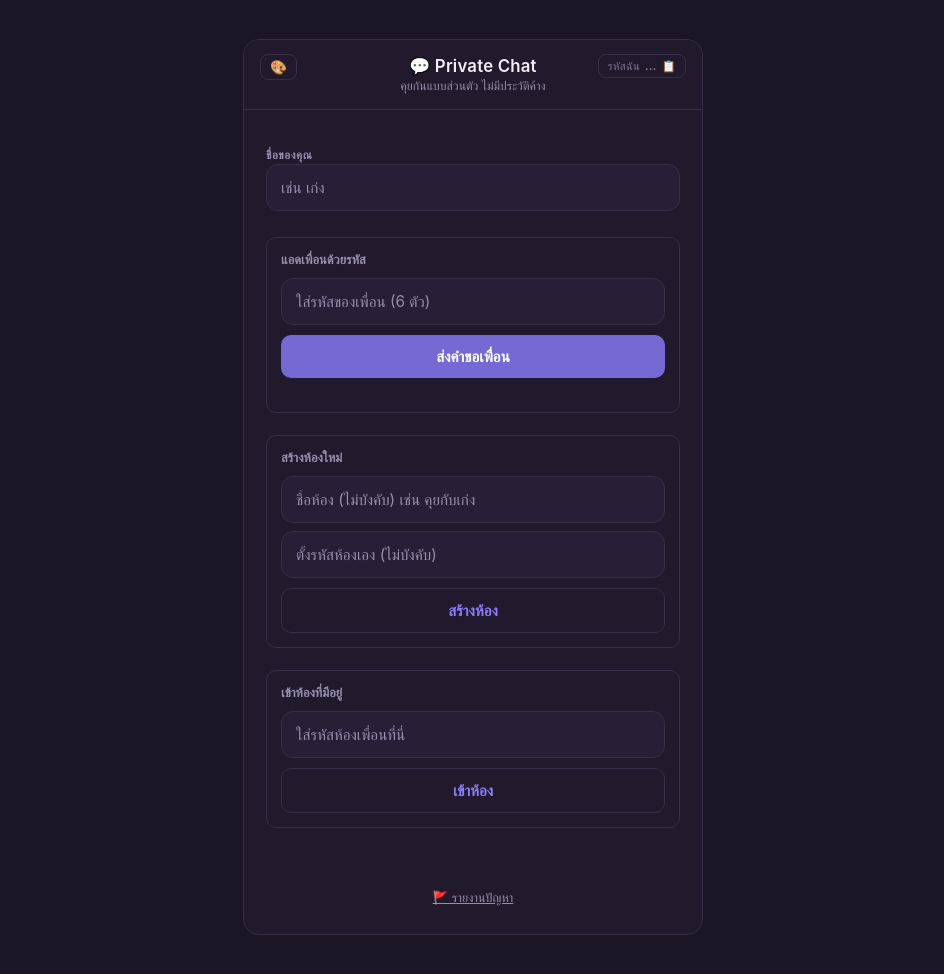
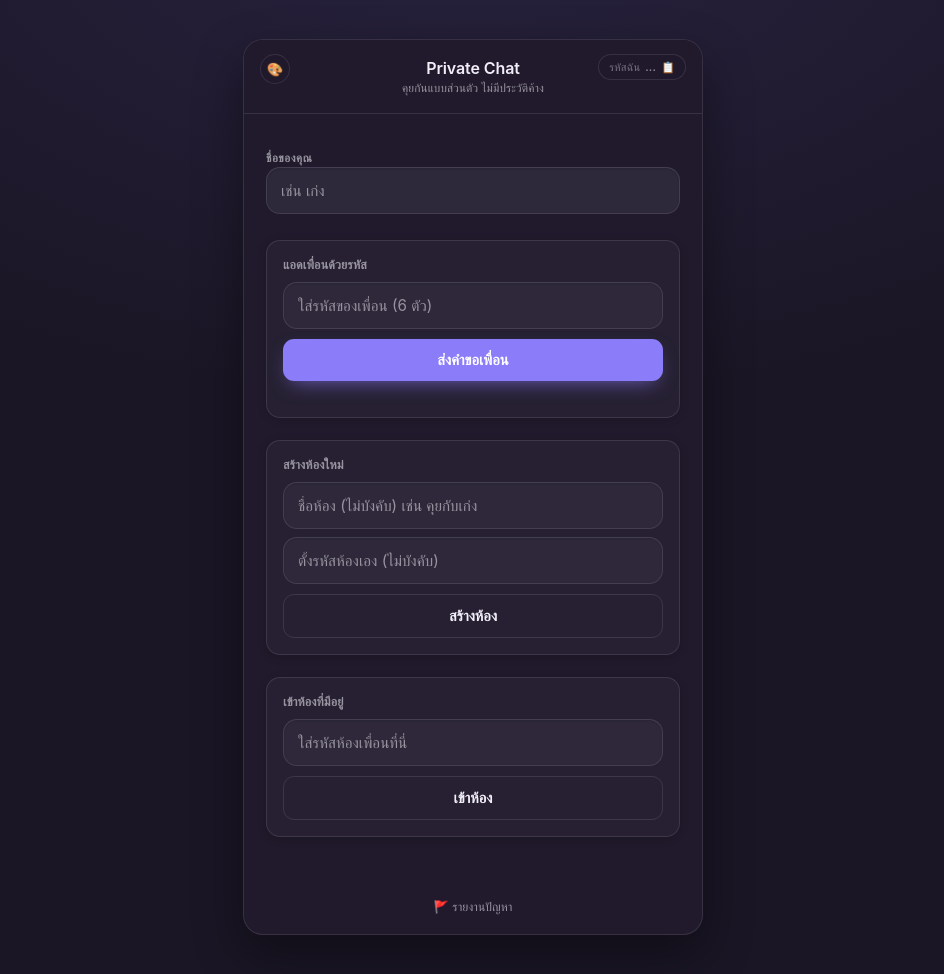
Before and after one commit to Nichan-dev/Private-App, a Flask app: page / in a window 1280 px wide. Shown: the whole page, without its empty margins (167-1111 px from the left). Run offline with Flask 3, Linux system fonts and the light colour scheme; some libraries are stand-ins or nearby versions.

Commit message:
Redesign UI toward a calmer, more premium look across all pages
Replaces flat solid borders with translucent ones derived from the
text color (color-mix), swaps hard card/button borders for subtle
elevation shadows, adds a colored glow shadow on primary buttons
driven by the theme's primary color, and applies glassmorphism
(backdrop-blur) to popup overlays. Drops decorative emoji from page
<h1> titles across all 4 templates while keeping functional
icon-emoji on buttons (copy, report, etc).

Also fixes two theme-consistency bugs found along the way: the room
code pill had a hardcoded rgba(139,124,249,...) that never followed
the admin's chosen primary color, and the friend-chat bubble/field
colors were fixed hexes instead of being derived from --card like the
rest of the palette. Added theme.primary_rgb (computed server-side)
so CSS can build colored shadows from any admin-chosen primary color.

```diff
--- a/app.py
+++ b/app.py
@@ -89,9 +89,17 @@ def darken_hex(hex_color, factor=0.15):
     return f"#{r:02x}{g:02x}{b:02x}"
 
 
+def hex_to_rgb_str(hex_color):
+    r = int(hex_color[1:3], 16)
+    g = int(hex_color[3:5], 16)
+    b = int(hex_color[5:7], 16)
+    return f"{r}, {g}, {b}"
+
+
 def theme_context():
     ctx = dict(theme_settings)
     ctx["primary_dark"] = darken_hex(theme_settings["primary"])
+    ctx["primary_rgb"] = hex_to_rgb_str(theme_settings["primary"])
     return ctx
 
 
--- a/templates/index.html
+++ b/templates/index.html
@@ -9,17 +9,22 @@
 
   :root {
     --primary: {{ theme.primary }};
+    --primary-rgb: {{ theme.primary_rgb }};
     --primary-dark: {{ theme.primary_dark }};
     --bg-top: {{ theme.bg_top }};
-    --bg-bottom: #170f1a;
     --card: {{ theme.card }};
     --text: {{ theme.text }};
-    --muted: #948fac;
-    --border: #362f47;
-    --bubble-them: #2b2438;
+    --muted: color-mix(in srgb, var(--text) 58%, var(--bg-top));
+    --border: color-mix(in srgb, var(--text) 11%, transparent);
+    --bubble-them: color-mix(in srgb, var(--card) 90%, var(--text) 10%);
     --danger: #ff6b81;
-    --field-bg: #271f36;
-    --field-bg-focus: #322947;
+    --field-bg: color-mix(in srgb, var(--card) 88%, var(--text) 7%);
+    --field-bg-focus: color-mix(in srgb, var(--card) 80%, var(--text) 12%);
+    --shadow-sm: 0 2px 10px rgba(0, 0, 0, 0.16);
+    --shadow-md: 0 20px 48px rgba(0, 0, 0, 0.38);
+    --radius-lg: 20px;
+    --radius-md: 14px;
+    --radius-sm: 11px;
   }
 
   html, body {
@@ -30,11 +35,14 @@
     font-family: {{ theme.font | safe }}, -apple-system, BlinkMacSystemFont, "Segoe UI", Roboto, sans-serif;
     margin: 0;
     color: var(--text);
-    background: var(--bg-top);
+    background:
+      radial-gradient(ellipse 900px 500px at 50% -10%, color-mix(in srgb, var(--bg-top) 88%, var(--primary) 12%), transparent),
+      var(--bg-top);
     display: flex;
     align-items: center;
     justify-content: center;
     padding: 0;
+    -webkit-font-smoothing: antialiased;
   }
 
   #app {
@@ -47,33 +55,35 @@
     display: flex;
     flex-direction: column;
     overflow: hidden;
+    letter-spacing: 0.1px;
   }
 
   @media (min-width: 480px) {
     body { padding: 24px; }
-    #app { height: 92vh; border-radius: 16px; border: 1px solid var(--border); }
+    #app { height: 92vh; border-radius: var(--radius-lg); border: 1px solid var(--border); box-shadow: var(--shadow-md); }
   }
 
   /* ---------- Header ---------- */
   .top-bar {
     position: relative;
     flex-shrink: 0;
-    padding: 16px 20px;
+    padding: 18px 20px;
     background: var(--card);
-    border-bottom: 1px solid var(--border);
+    box-shadow: 0 1px 0 var(--border);
     color: var(--text);
     text-align: center;
   }
   .top-bar h1 {
     margin: 0;
-    font-size: 1.05rem;
+    font-size: 1rem;
     font-weight: 600;
-    letter-spacing: 0.2px;
+    letter-spacing: -0.1px;
   }
   .top-bar .sub {
-    margin-top: 2px;
-    font-size: 0.76rem;
+    margin-top: 3px;
+    font-size: 0.73rem;
     color: var(--muted);
+    letter-spacing: 0.1px;
   }
   #my-code-badge {
     position: absolute;
@@ -82,34 +92,42 @@
     display: inline-flex;
     align-items: center;
     gap: 5px;
-    background: transparent;
+    background: color-mix(in srgb, var(--card) 60%, transparent);
     color: var(--muted);
     border: 1px solid var(--border);
-    padding: 4px 9px;
-    border-radius: 8px;
-    font-size: 0.7rem;
+    padding: 5px 10px;
+    border-radius: 999px;
+    font-size: 0.68rem;
     font-weight: 600;
-    letter-spacing: 0.3px;
+    letter-spacing: 0.2px;
     cursor: pointer;
     font-family: inherit;
+    transition: color 0.15s, border-color 0.15s;
   }
   #my-code-badge:active { transform: scale(0.95); }
-  #my-code-badge .hint { font-weight: 400; opacity: 0.8; }
+  #my-code-badge:hover { color: var(--text); border-color: color-mix(in srgb, var(--text) 22%, transparent); }
+  #my-code-badge .hint { font-weight: 400; opacity: 0.75; }
 
   #theme-toggle-btn {
     position: absolute;
     top: 14px;
     left: 16px;
-    background: transparent;
+    display: inline-flex;
+    align-items: center;
+    justify-content: center;
+    width: 30px;
+    height: 30px;
+    background: color-mix(in srgb, var(--card) 60%, transparent);
     color: var(--muted);
     border: 1px solid var(--border);
-    padding: 4px 9px;
-    border-radius: 8px;
-    font-size: 0.85rem;
+    border-radius: 999px;
+    font-size: 0.82rem;
     cursor: pointer;
     font-family: inherit;
+    transition: border-color 0.15s;
   }
   #theme-toggle-btn:active { transform: scale(0.95); }
+  #theme-toggle-btn:hover { border-color: color-mix(in srgb, var(--text) 22%, transparent); }
 
   /* ---------- Setup screen ---------- */
   #setup {
@@ -132,61 +150,66 @@
     width: 100%;
     padding: 13px 14px;
     font-size: 0.95rem;
-    border-radius: 12px;
-    border: 1.5px solid var(--border);
+    border-radius: var(--radius-md);
+    border: 1px solid var(--border);
     background: var(--field-bg);
     color: var(--text);
     outline: none;
+    box-shadow: inset 0 1px 2px rgba(0, 0, 0, 0.1);
     transition: border-color 0.15s, background 0.15s;
     font-family: inherit;
   }
   #setup input::placeholder { color: var(--muted); }
   #setup input:focus {
-    border-color: var(--primary);
+    border-color: color-mix(in srgb, var(--primary) 55%, var(--border));
     background: var(--field-bg-focus);
   }
   .name-row { margin-bottom: 4px; }
 
   .section-card {
     margin-top: 14px;
-    padding: 14px;
-    border-radius: 10px;
-    background: transparent;
+    padding: 16px;
+    border-radius: var(--radius-md);
+    background: color-mix(in srgb, var(--card) 97%, var(--text) 3%);
     border: 1px solid var(--border);
+    box-shadow: var(--shadow-sm);
   }
   .section-title {
-    font-size: 0.8rem;
+    font-size: 0.78rem;
     font-weight: 600;
     color: var(--muted);
     margin-bottom: 10px;
     display: flex;
     align-items: center;
     gap: 6px;
+    letter-spacing: 0.1px;
   }
 
   .btn {
     border: none;
-    border-radius: 10px;
+    border-radius: var(--radius-sm);
     padding: 12px;
-    font-size: 0.95rem;
+    font-size: 0.92rem;
     font-weight: 600;
     cursor: pointer;
     width: 100%;
     font-family: inherit;
-    transition: opacity 0.15s;
+    transition: opacity 0.15s, transform 0.15s;
   }
-  .btn:active { opacity: 0.75; }
+  .btn:active { opacity: 0.8; transform: scale(0.99); }
   .btn-primary {
     margin-top: 10px;
-    background: var(--primary-dark);
+    background: var(--primary);
     color: white;
+    box-shadow: 0 8px 20px -8px rgba(var(--primary-rgb), 0.7);
   }
   .btn-outline {
     margin-top: 10px;
     background: transparent;
-    color: var(--primary);
+    color: var(--text);
     border: 1px solid var(--border);
   }
+  .btn-outline:active { background: color-mix(in srgb, var(--card) 80%, var(--text) 6%); }
 
   #error {
     color: var(--danger);
@@ -484,18 +525,30 @@
     background: none;
     border: none;
     color: var(--muted);
-    font-size: 0.78rem;
+    font-size: 0.76rem;
     text-align: center;
     margin-top: 14px;
     padding: 6px;
     width: 100%;
     cursor: pointer;
     font-family: inherit;
-    text-decoration: underline;
+    transition: color 0.15s;
   }
+  .link-btn:hover { color: var(--text); }
 
   /* ---------- ธีมส่วนตัว (ผู้ใช้ปรับเอง เก็บเฉพาะเบราว์เซอร์นี้) ---------- */
-  #theme-overlay, #nickname-overlay, #report-overlay { display: none; position: absolute; inset: 0; background: rgba(10, 8, 15, 0.7); align-items: center; justify-content: center; z-index: 21; padding: 24px; }
+  #theme-overlay, #nickname-overlay, #report-overlay {
+    display: none;
+    position: absolute;
+    inset: 0;
+    background: rgba(8, 6, 12, 0.72);
+    backdrop-filter: blur(6px);
+    -webkit-backdrop-filter: blur(6px);
+    align-items: center;
+    justify-content: center;
+    z-index: 21;
+    padding: 24px;
+  }
   .theme-card { text-align: left; max-height: 85vh; overflow-y: auto; }
   .theme-field { display: flex; align-items: center; justify-content: space-between; gap: 10px; margin-bottom: 12px; }
   .theme-field label { font-size: 0.85rem; color: var(--muted); }
@@ -507,7 +560,7 @@
 <div id="app">
   <div class="top-bar">
     <button id="theme-toggle-btn" type="button" title="ปรับแต่งธีมของฉัน">🎨</button>
-    <h1>💬 Private Chat</h1>
+    <h1>Private Chat</h1>
     <div class="sub" id="top-sub">คุยกันแบบส่วนตัว ไม่มีประวัติค้าง</div>
     <button id="my-code-badge" type="button" title="แตะเพื่อคัดลอกรหัสของฉัน">
       <span class="hint">รหัสฉัน</span> <span id="my-code">...</span> 📋
```
Also changed, not shown: other parts of templates/index.html (+42 -24 lines), templates/admin.html (+32 -25 lines), templates/admin_login.html (+27 -13 lines), templates/admin_theme.html (+25 -16 lines).
